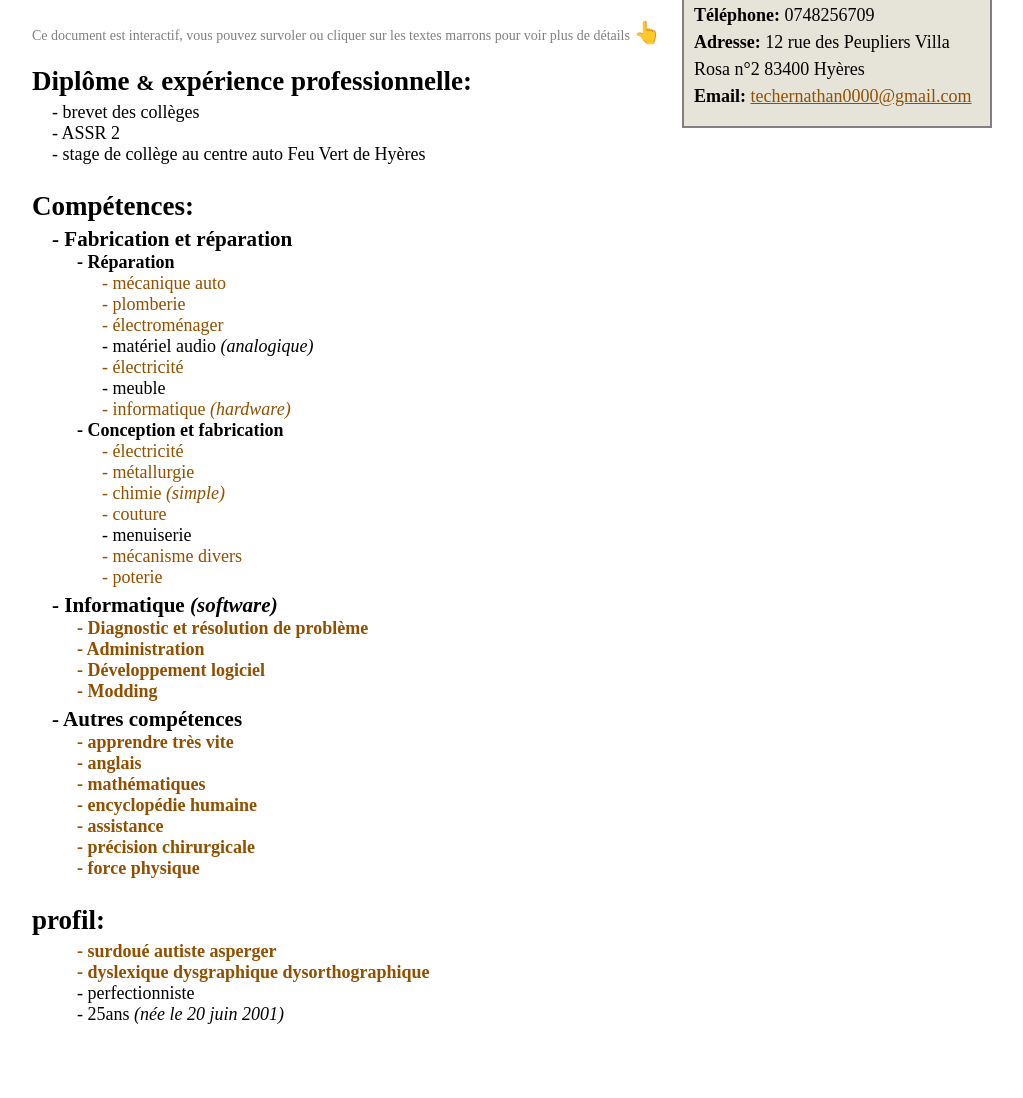
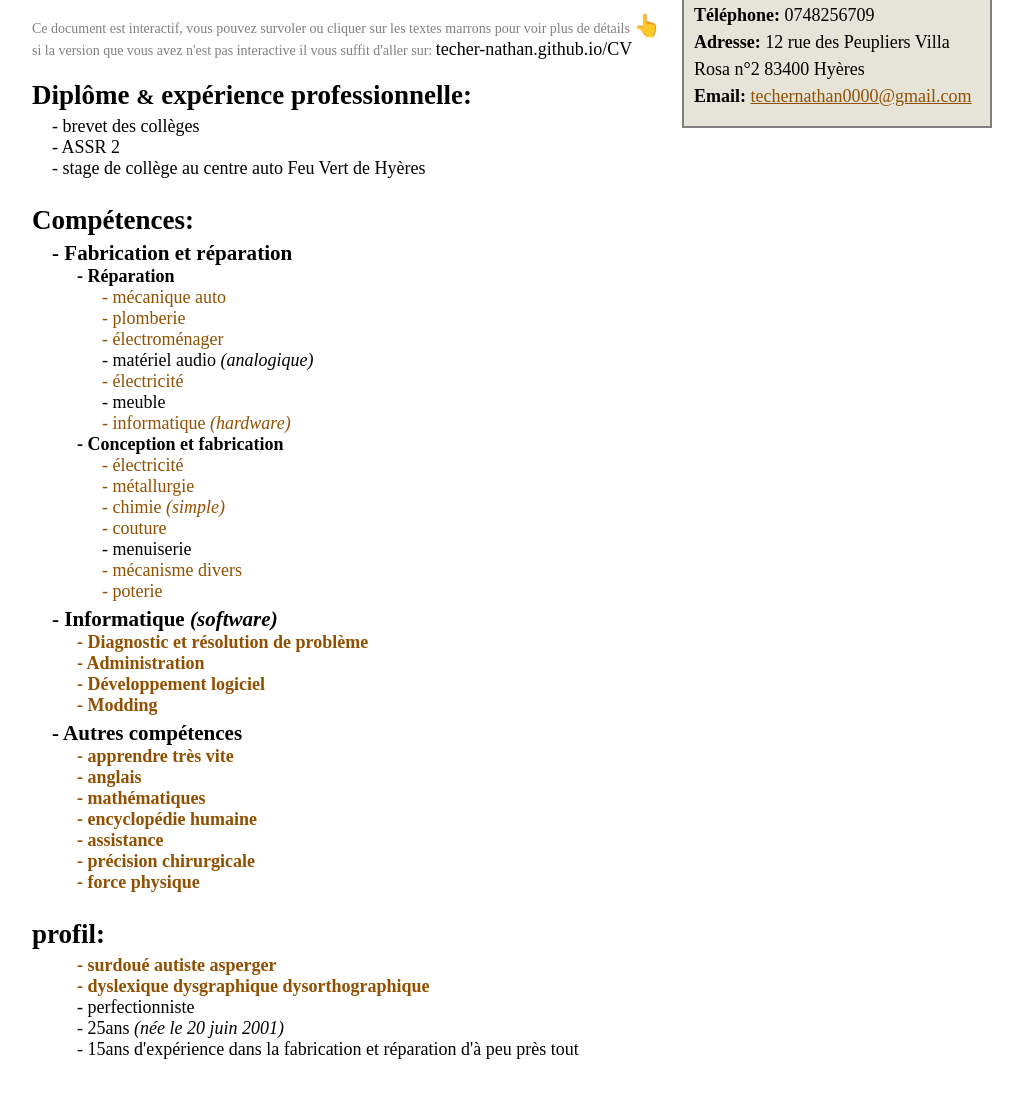
Before and after one commit to Techer-Nathan/CV, a plain HTML site: page index.html in a window 1280 px wide. Shown: the part 82-1180 px from the top of the page, without its empty margins (18-1041 px from the left). Before the commit the page ends 1157 px from the top, so only its background shows below. Drawn offline with Linux system fonts and the light colour scheme.

Commit message:
Add files via upload

```diff
--- a/index.html
+++ b/index.html
@@ -10,7 +10,8 @@
 <body style="background-color:white; color:black; font-size:18px; margin: 0 50px 50px;">
 
 	<h1 style="margin: 30px 200px 30px;">TECHER Nathan</h1>
-	<p style="color:gray; font-size:14px; margin: 0px 0px 0px;">Ce document est interactif, vous pouvez survoler ou cliquer sur les textes marrons pour voir plus de détails <span onclick="this.title='Cliqué ✔';" style="font-size:22px;" class="interact" title="Survolé ✔" ><strong>👆</strong></span></p>
+	<p style="color:gray; font-size:14px; margin: -7px 0px 0px;">Ce document est interactif, vous pouvez survoler ou cliquer sur les textes marrons pour voir plus de détails <span onclick="this.title='Cliqué ✔';" style="font-size:22px;" class="interact" title="Survolé ✔" ><strong>👆</strong></span><br>
+																si la version que vous avez n'est pas interactive il vous suffit d'aller sur: <span style="font-size:18px; color:black;">techer-nathan.github.io/CV</span></p>
 
 
 	<style>
@@ -601,8 +602,9 @@
 
 			- perfectionniste<br>
 
-			- 25ans <em>(née le 20 juin 2001)</em>
+			- 25ans <em>(née le 20 juin 2001)</em><br>
 
+			- 15ans d'expérience dans la fabrication et réparation d'à peu près tout<br>
 
 
 
```
